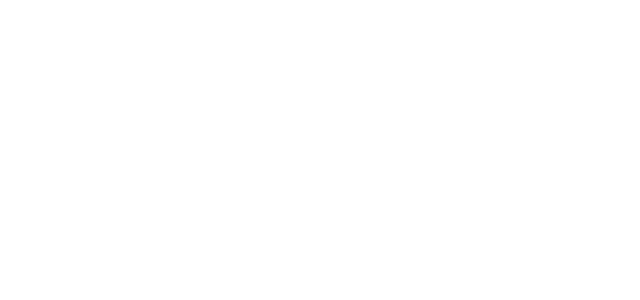
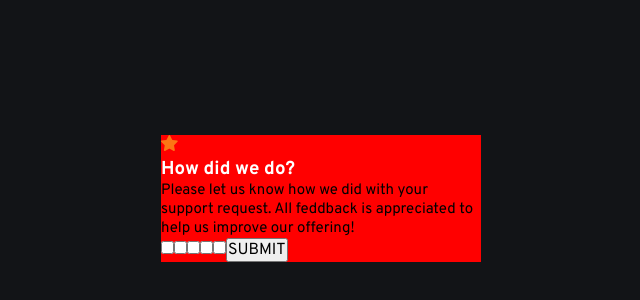
Before and after one commit to propellerhead42/interactive-rating-form, a Vue app: page / in a window 1280 px wide. Shown: the part 202-502 px from the top of the page, without its empty margins (319-959 px from the left). Built offline with nearby package versions, Linux system fonts and the light colour scheme.

Commit message:
add global scss style file, rating-card content filled

```diff
--- a/src/App.vue
+++ b/src/App.vue
@@ -1,16 +1,14 @@
 <template>
-  <section class="card-wrapper">
-
-  </section>
+  <RatingCard />
 </template>
 
 <script>
-// import HelloWorld from './components/HelloWorld.vue'
+import RatingCard from './components/RatingCard.vue'
 
 export default {
   name: 'App',
   components: {
-
+    RatingCard
   }
 }
 </script>
@@ -18,40 +16,18 @@ export default {
 <style lang="scss">
 // Global styles
 
-// Reset:
-*{
-  box-sizing: border-box;
-  margin: 0;
-  padding: 0;
-}
-
-body {
-  font-family: 'Overpass', sans-serif;
-
-  p{
-    font-size: 15px;
-  }
-
-}
-
-input,
-button,
-select,
-a {
-  font: inherit
-}
-
-// Variabels:
-$orange: hsl(25, 97%, 53%);
-
-$white: hsl(0, 0%, 100%);
-$light-grey: hsl(217, 12%, 63%);
-$medium-grey: hsl(216, 12%, 54%);
-$dark-blue: hsl(213, 19%, 18%);
-$very-dark-blue: hsl(216, 12%, 8%);
+@import "../src/assets/scss/globals.scss";
 
 
-#app { }
+#app {
+  width: 100vw;
+  height: 100vh;
+  background-color: rgb(242, 242, 242);
+  display: flex;
+  justify-content: center;
+  align-items: center;
+  background-color: $very-dark-blue;
+}
 
 
 </style>
--- /dev/null
+++ b/src/assets/scss/globals.scss
@@ -0,0 +1,31 @@
+// Reset:
+*{
+    box-sizing: border-box;
+    margin: 0;
+    padding: 0;
+  }
+
+  body {
+    font-family: 'Overpass', sans-serif;
+
+    p{
+      font-size: 15px;
+    }
+
+  }
+
+  input,
+  button,
+  select,
+  a {
+    font: inherit
+  }
+
+  // Variabels:
+  $orange: hsl(25, 97%, 53%);
+
+  $white: hsl(0, 0%, 100%);
+  $light-grey: hsl(217, 12%, 63%);
+  $medium-grey: hsl(216, 12%, 54%);
+  $dark-blue: hsl(213, 19%, 18%);
+  $very-dark-blue: hsl(216, 12%, 8%);
--- a/src/components/RatingCard.vue
+++ b/src/components/RatingCard.vue
@@ -1,7 +1,19 @@
 <template>
   <section class="card rating-card">
+      <img src="../assets/images/icon-star.svg" alt="">
+      <h3 class="heading-3">How did we do?</h3>
+      <p class="main-p">
+          Please let us know how we did with your support request. All feddback is appreciated to help us improve our offering!
+      </p>
+      <form>
+        <input type="checkbox" class="main-p" value="1">
+        <input type="checkbox" class="main-p" value="2">
+        <input type="checkbox" class="main-p" value="3">
+        <input type="checkbox" class="main-p" value="4">
+        <input type="checkbox" class="main-p" value="5">
+        <button type="submit">SUBMIT</button>
+      </form>
 
-      <h3 class="heading-3">How did we do?</h3>
   </section>
 </template>
 
@@ -12,5 +24,15 @@ export default {
 </script>
 
 <style lang="scss">
+@import "../assets/scss/globals.scss";
+
+.card {
+    width: clamp(200px, 25%, 30%);
+    background: red;
+}
+
+.heading-3 {
+    color: $white;
+}
 
 </style>
```
